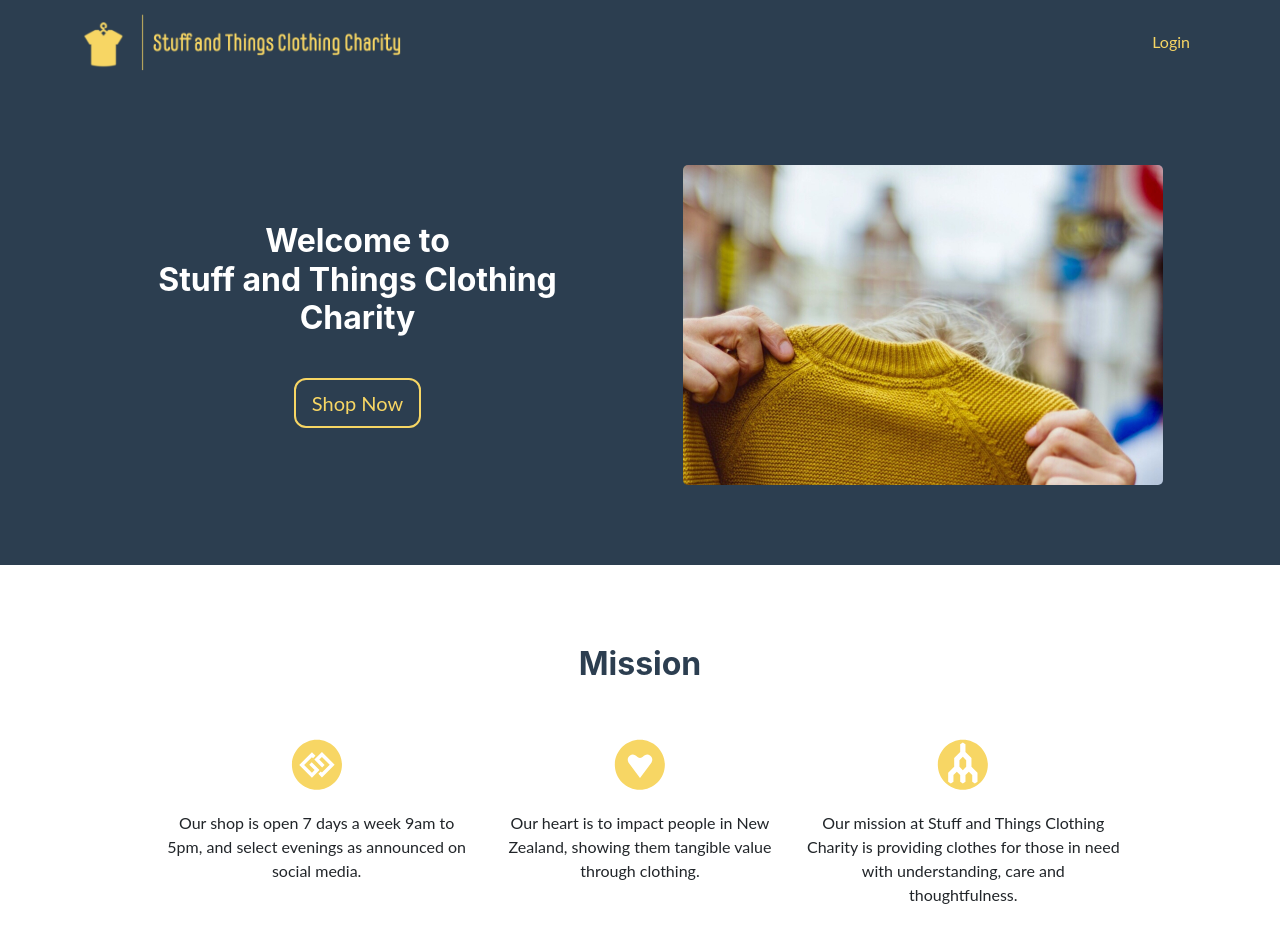
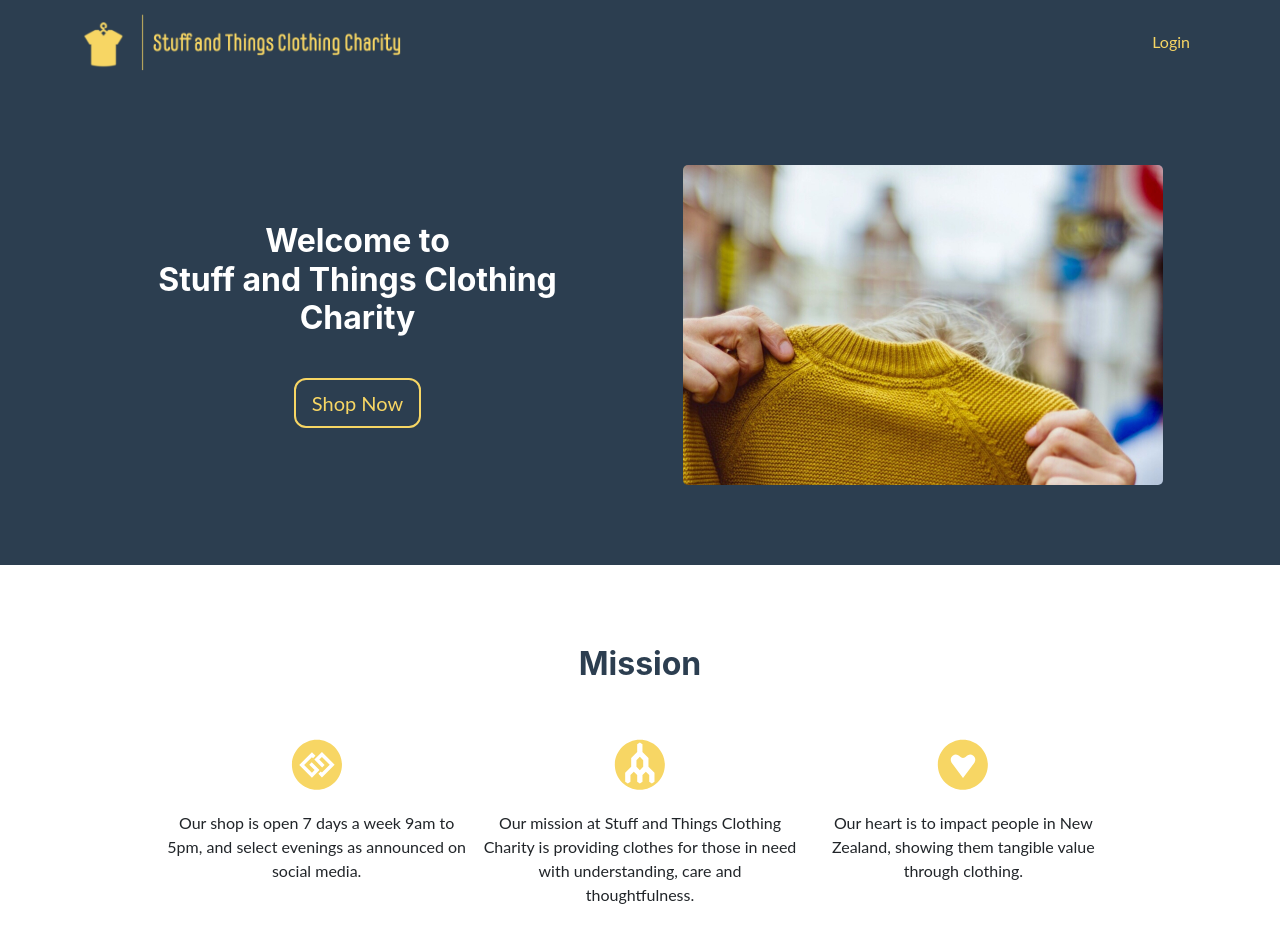
Before and after one commit to Kenny-WilliamsStockdale/WEB701-Project, a React (Create React App) app in the folder frontend/: page / in a window 1280 px wide. Shown: the top 952 px of the page. Built offline with nearby package versions, Linux system fonts and the light colour scheme.

Commit message:
changed landing page mission layout

```diff
--- a/frontend/src/pages/Landing.js
+++ b/frontend/src/pages/Landing.js
@@ -46,13 +46,13 @@ const Landing = () => {
             <FaGgCircle className="intro-text-mid-icon" />
             <p className="intro-text-mid">Our shop is open 7 days a week 9am to 5pm, and select evenings as announced on social media.</p>
           </div>
+          <div className="intro-text-container-right">
+            <FaMegaport className="intro-text-mid-icon" />
+            <p className="intro-text-mid">Our mission at Stuff and Things Clothing Charity is providing clothes for those in need with understanding, care and thoughtfulness.</p>
+          </div>
           <div className="intro-text-container-mid">
             <FaGratipay className="intro-text-mid-icon" />
             <p className="intro-text-mid">Our heart is to impact people in New Zealand, showing them tangible value through clothing.</p>
-          </div>
-          <div className="intro-text-container-right">
-            <FaMegaport className="intro-text-mid-icon" />
-            <p className="intro-text-mid">Our mission at Stuff and Things Clothing Charity is providing clothes for those in need with understanding, care and thoughtfulness.</p>
           </div>
         </div>
       </div></>
```
